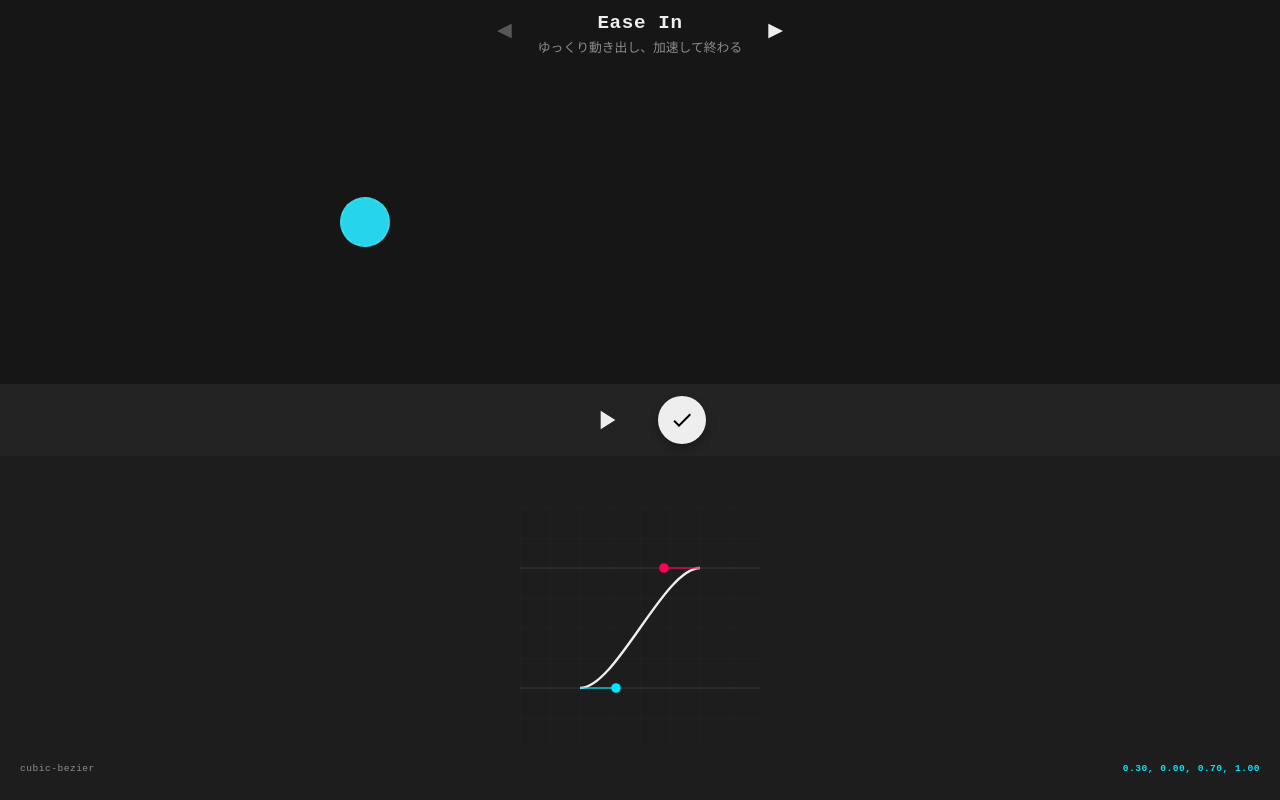
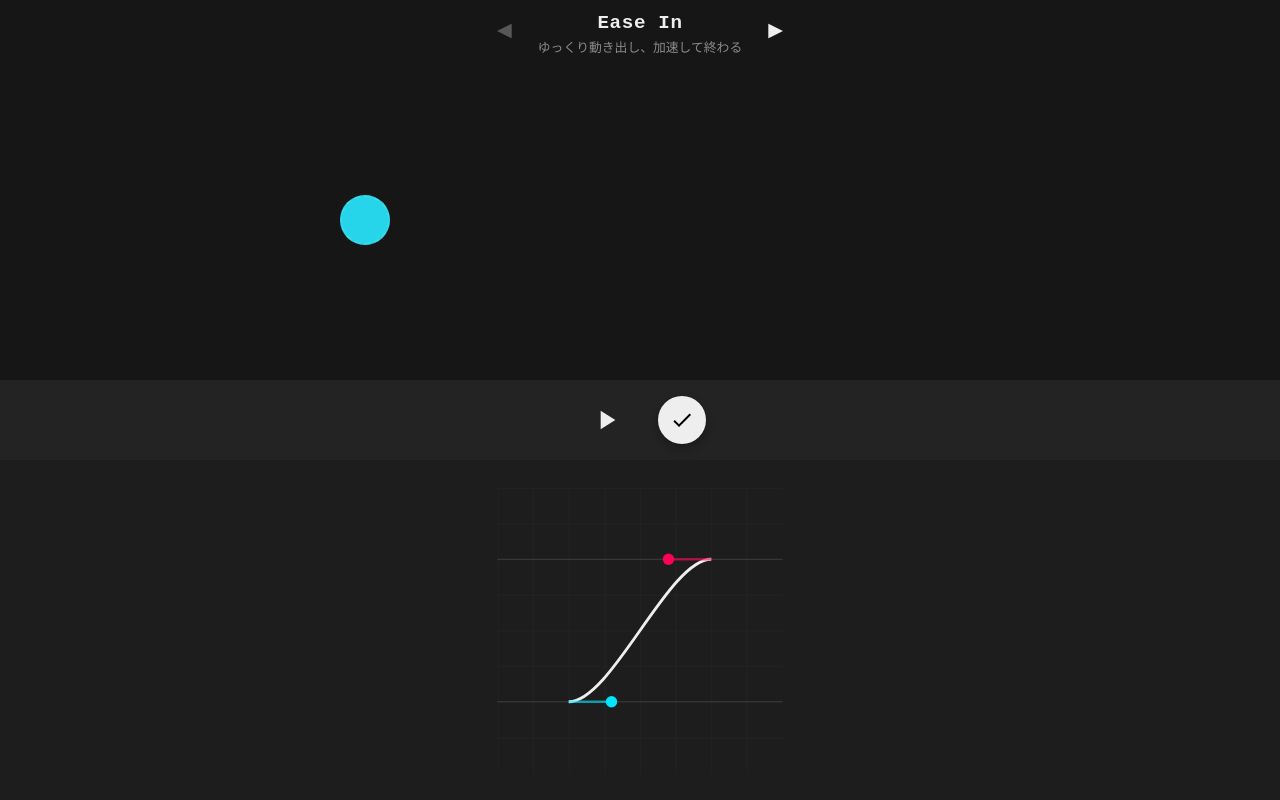
Before and after one commit to tsub-o8/EaseMatch, a Vue app: page / in a window 1280 px wide. Built offline with nearby package versions, Linux system fonts and the light colour scheme; the HTML template or start-up script is replaced by a standard one.

Commit message:
debug-infoを消した

```diff
--- a/src/components/BezierEditor.vue
+++ b/src/components/BezierEditor.vue
@@ -208,10 +208,10 @@
           </g>
       </svg>
 
-      <div class="debug-info">
+      <!-- <div class="debug-info">
         <span class="label">cubic-bezier</span>
         <span class="val">{{ p1.x.toFixed(2) }}, {{ p1.y.toFixed(2) }}, {{ p2.x.toFixed(2) }}, {{ p2.y.toFixed(2) }}</span>
-      </div>
+      </div> -->
     </div>
   </div>
 </template>
@@ -227,8 +227,7 @@
     min-height: 0;
 
     .graph-wrapper {
-      width: 100%; height: 100%;
-      max-width: 100%; max-height: calc(100% - 4rem);
+      width: 95%; height: 95%;
       aspect-ratio: 1 / 1;
       position: relative;
       touch-action: none;
--- a/src/components/GameView.vue
+++ b/src/components/GameView.vue
@@ -328,14 +328,14 @@
 
 //　ツールバー
 .tool-bar {
-  height: 72px;
+  height: 80px;
   flex-shrink: 0;
   background: var(--c-bg-panel);
   // border-bottom: 1px solid var(--c-guide);
   display: flex; align-items: center; justify-content: center; gap: 20px;
 
   @media (max-width: 600px) {
-    height: 60px;
+    height: 72px;
     gap: 15px;
   }
 }
```
